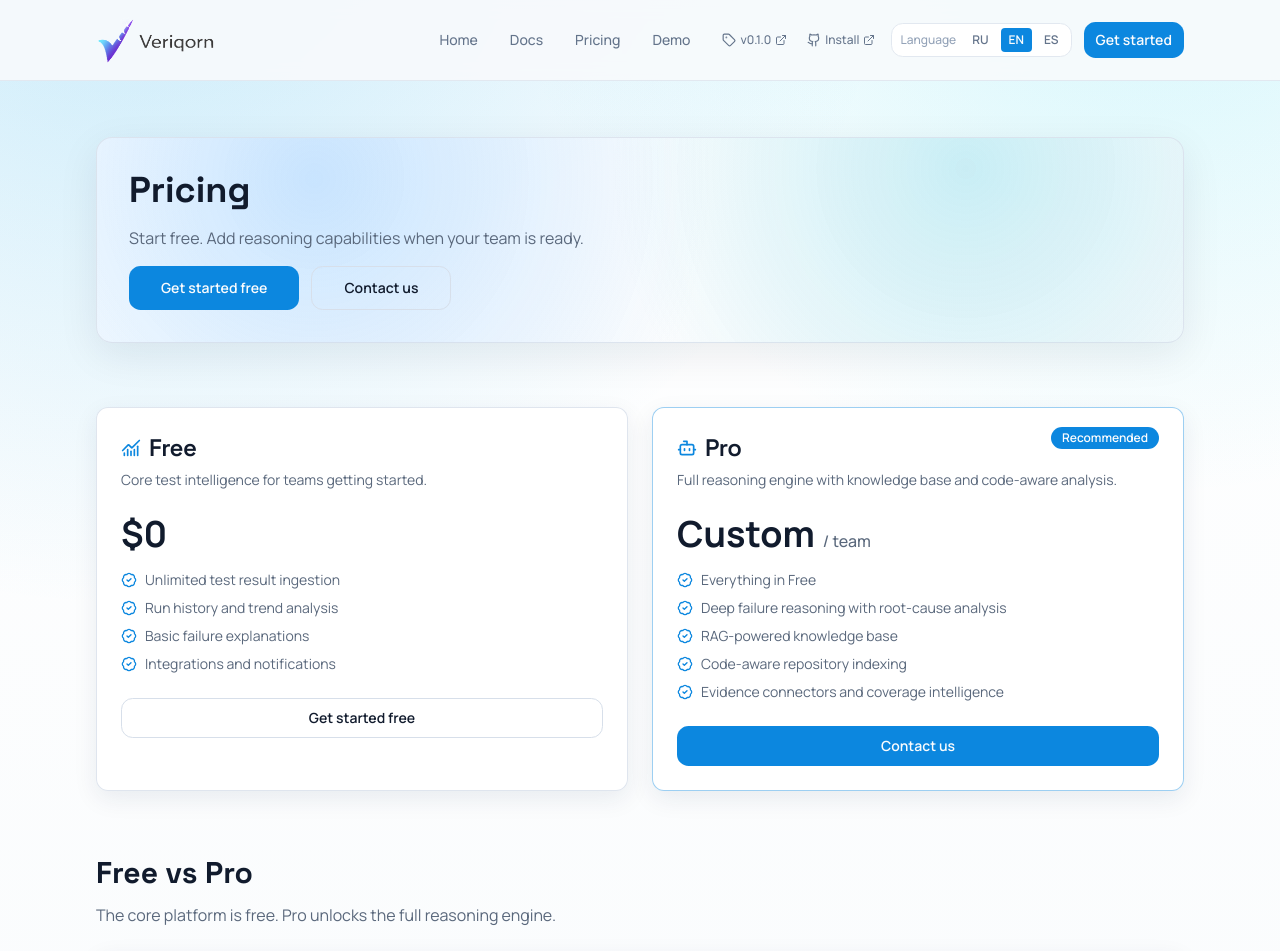
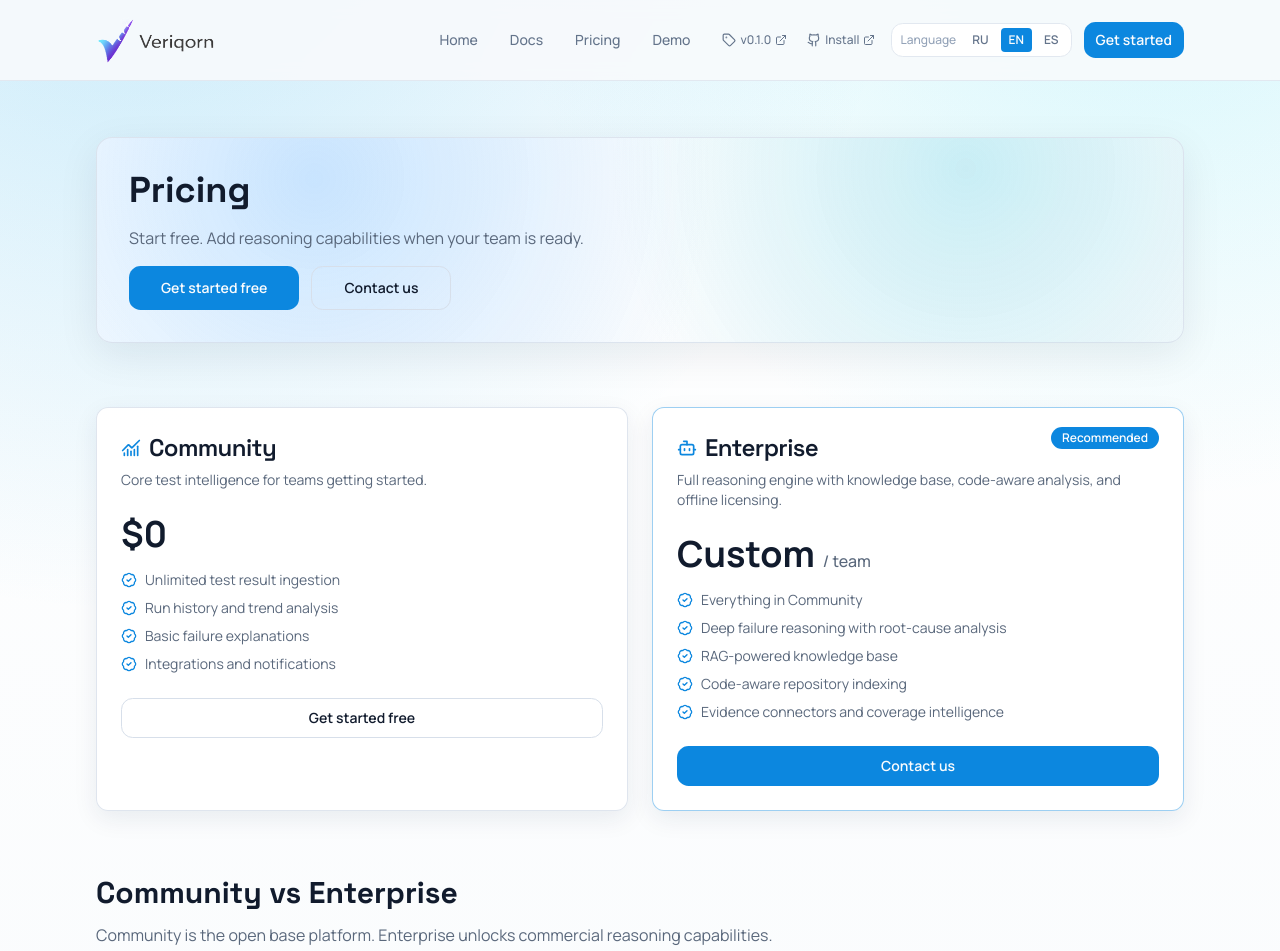
Before and after one commit to Veriqorn/veriqorn-site, a React (Vite) app: page /pricing in a window 1280 px wide. Shown: the top 951 px of the page. Built offline with nearby package versions, Linux system fonts and the light colour scheme; no server answers.

Commit message:
marketing: name community and enterprise editions
Signed-off-by: Fil-Shtopor <Fil-Shtopor@users.noreply.github.com>

```diff
--- a/src/i18n/messages.ts
+++ b/src/i18n/messages.ts
@@ -128,7 +128,7 @@ export const messages: Record<Language, AppMessages> = {
     ui: {
       navHome: "Главная",
       navDocs: "Docs",
-      navBuyPro: "Купить Pro",
+      navBuyPro: "Enterprise",
       navPricing: "Тарифы",
       footerTagline: "Верифицированное качество. Понятные выводы.",
       languageLabel: "Язык",
@@ -248,7 +248,7 @@ export const messages: Record<Language, AppMessages> = {
       pricingDescription:
         "Начните бесплатно. Подключите полный движок reasoning, когда команда будет готова.",
       freePlan: {
-        title: "Free",
+        title: "Community",
         description: "Базовый test intelligence для старта.",
         price: "$0",
         cta: "Начать бесплатно",
@@ -260,15 +260,15 @@ export const messages: Record<Language, AppMessages> = {
         ],
       },
       proPlan: {
-        title: "Pro",
+        title: "Enterprise",
         description:
-          "Полный движок reasoning с базой знаний и code-aware анализом.",
+          "Полный движок reasoning с базой знаний, code-aware анализом и офлайн-лицензией.",
         price: "По запросу",
         subtitle: "/ команда",
         badge: "Рекомендовано",
         cta: "Связаться с нами",
         features: [
-          "Все возможности Free",
+          "Все возможности Community",
           "Глубокий анализ причин падений с root cause",
           "RAG-база знаний",
           "Code-aware индексация репозиториев",
@@ -276,12 +276,12 @@ export const messages: Record<Language, AppMessages> = {
         ],
       },
       comparison: {
-        title: "Free vs Pro",
+        title: "Community vs Enterprise",
         description:
-          "Базовая платформа бесплатна. Pro открывает полный движок reasoning.",
+          "Community — открытая базовая платформа. Enterprise открывает коммерческие возможности reasoning.",
         featureColumn: "Возможность",
-        freeColumn: "Free",
-        proColumn: "Pro",
+        freeColumn: "Community",
+        proColumn: "Enterprise",
         rows: [
           { feature: "Приём и визуализация результатов тестов", free: true, pro: true },
           { feature: "История запусков и анализ трендов", free: true, pro: true },
@@ -298,7 +298,7 @@ export const messages: Record<Language, AppMessages> = {
           "Разверните и начните принимать результаты за минуты.",
         scaleTitle: "Масштабируйтесь уверенно",
         scaleDescription:
-          "Переходите на Pro, когда команде нужен глубокий reasoning и база знаний.",
+          "Переходите на Enterprise, когда команде нужен глубокий reasoning и база знаний.",
         docsTitle: "Документация",
         docsDescription:
           "Технические гайды по установке, настройке и интеграции.",
@@ -344,7 +344,7 @@ export const messages: Record<Language, AppMessages> = {
     ui: {
       navHome: "Home",
       navDocs: "Docs",
-      navBuyPro: "Buy Pro",
+      navBuyPro: "Enterprise",
       navPricing: "Pricing",
       footerTagline: "Verified quality. Clear reasoning.",
       languageLabel: "Language",
@@ -466,7 +466,7 @@ export const messages: Record<Language, AppMessages> = {
       pricingDescription:
         "Start free. Add reasoning capabilities when your team is ready.",
       freePlan: {
-        title: "Free",
+        title: "Community",
         description: "Core test intelligence for teams getting started.",
         price: "$0",
         cta: "Get started free",
@@ -478,15 +478,15 @@ export const messages: Record<Language, AppMessages> = {
         ],
       },
       proPlan: {
-        title: "Pro",
+        title: "Enterprise",
         description:
-          "Full reasoning engine with knowledge base and code-aware analysis.",
+          "Full reasoning engine with knowledge base, code-aware analysis, and offline licensing.",
         price: "Custom",
         subtitle: "/ team",
         badge: "Recommended",
         cta: "Contact us",
         features: [
-          "Everything in Free",
+          "Everything in Community",
           "Deep failure reasoning with root-cause analysis",
           "RAG-powered knowledge base",
           "Code-aware repository indexing",
@@ -494,12 +494,12 @@ export const messages: Record<Language, AppMessages> = {
         ],
       },
       comparison: {
-        title: "Free vs Pro",
+        title: "Community vs Enterprise",
         description:
-          "The core platform is free. Pro unlocks the full reasoning engine.",
+          "Community is the open base platform. Enterprise unlocks commercial reasoning capabilities.",
         featureColumn: "Capability",
-        freeColumn: "Free",
-        proColumn: "Pro",
+        freeColumn: "Community",
+        proColumn: "Enterprise",
         rows: [
           { feature: "Test result ingestion and visualization", free: true, pro: true },
           { feature: "Run history and trend analysis", free: true, pro: true },
@@ -516,7 +516,7 @@ export const messages: Record<Language, AppMessages> = {
           "Deploy and start ingesting results in minutes.",
         scaleTitle: "Scale with confidence",
         scaleDescription:
-          "Upgrade to Pro when your team needs deeper reasoning and knowledge.",
+          "Upgrade to Enterprise when your team needs deeper reasoning and knowledge.",
         docsTitle: "Documentation",
         docsDescription:
           "Technical guides for setup, configuration, and integration.",
@@ -562,7 +562,7 @@ export const messages: Record<Language, AppMessages> = {
     ui: {
       navHome: "Inicio",
       navDocs: "Docs",
-      navBuyPro: "Comprar Pro",
+      navBuyPro: "Enterprise",
       navPricing: "Precios",
       footerTagline: "Calidad verificada. Razonamiento claro.",
       languageLabel: "Idioma",
@@ -684,7 +684,7 @@ export const messages: Record<Language, AppMessages> = {
       pricingDescription:
         "Empieza gratis. Agrega capacidades de razonamiento cuando tu equipo esté listo.",
       freePlan: {
-        title: "Free",
+        title: "Community",
         description: "Test intelligence básico para equipos que están empezando.",
         price: "$0",
         cta: "Comenzar gratis",
@@ -696,15 +696,15 @@ export const messages: Record<Language, AppMessages> = {
         ],
       },
       proPlan: {
-        title: "Pro",
+        title: "Enterprise",
         description:
-          "Motor de razonamiento completo con base de conocimiento y análisis code-aware.",
+          "Motor de razonamiento completo con base de conocimiento, analisis code-aware y licencia sin conexion.",
         price: "A consultar",
         subtitle: "/ equipo",
         badge: "Recomendado",
         cta: "Contáctanos",
         features: [
-          "Todo lo incluido en Free",
+          "Todo lo incluido en Community",
           "Razonamiento profundo de fallos con análisis de causa raíz",
           "Base de conocimiento RAG",
           "Indexación code-aware de repositorios",
@@ -712,12 +712,12 @@ export const messages: Record<Language, AppMessages> = {
         ],
       },
       comparison: {
-        title: "Free vs Pro",
+        title: "Community vs Enterprise",
         description:
-          "La plataforma base es gratis. Pro desbloquea el motor de razonamiento completo.",
+          "Community es la plataforma base abierta. Enterprise desbloquea las capacidades comerciales de razonamiento.",
         featureColumn: "Funcionalidad",
-        freeColumn: "Free",
-        proColumn: "Pro",
+        freeColumn: "Community",
+        proColumn: "Enterprise",
         rows: [
           { feature: "Ingesta y visualización de resultados", free: true, pro: true },
           { feature: "Historial de ejecuciones y análisis de tendencias", free: true, pro: true },
@@ -734,7 +734,7 @@ export const messages: Record<Language, AppMessages> = {
           "Despliega y comienza a ingestar resultados en minutos.",
         scaleTitle: "Escala con confianza",
         scaleDescription:
-          "Pasa a Pro cuando tu equipo necesite razonamiento más profundo y base de conocimiento.",
+          "Pasa a Enterprise cuando tu equipo necesite razonamiento más profundo y base de conocimiento.",
         docsTitle: "Documentación",
         docsDescription:
           "Guías técnicas de instalación, configuración e integración.",
--- a/src/pages/home-page.tsx
+++ b/src/pages/home-page.tsx
@@ -45,13 +45,13 @@ export function HomePage() {
       offers: [
         {
           "@type": "Offer",
-          name: "Free",
+          name: "Community",
           price: "0",
           priceCurrency: "USD",
         },
         {
           "@type": "Offer",
-          name: "Pro",
+          name: "Enterprise",
           price: "0",
           priceCurrency: "USD",
           description: "Contact sales for pricing",
```
